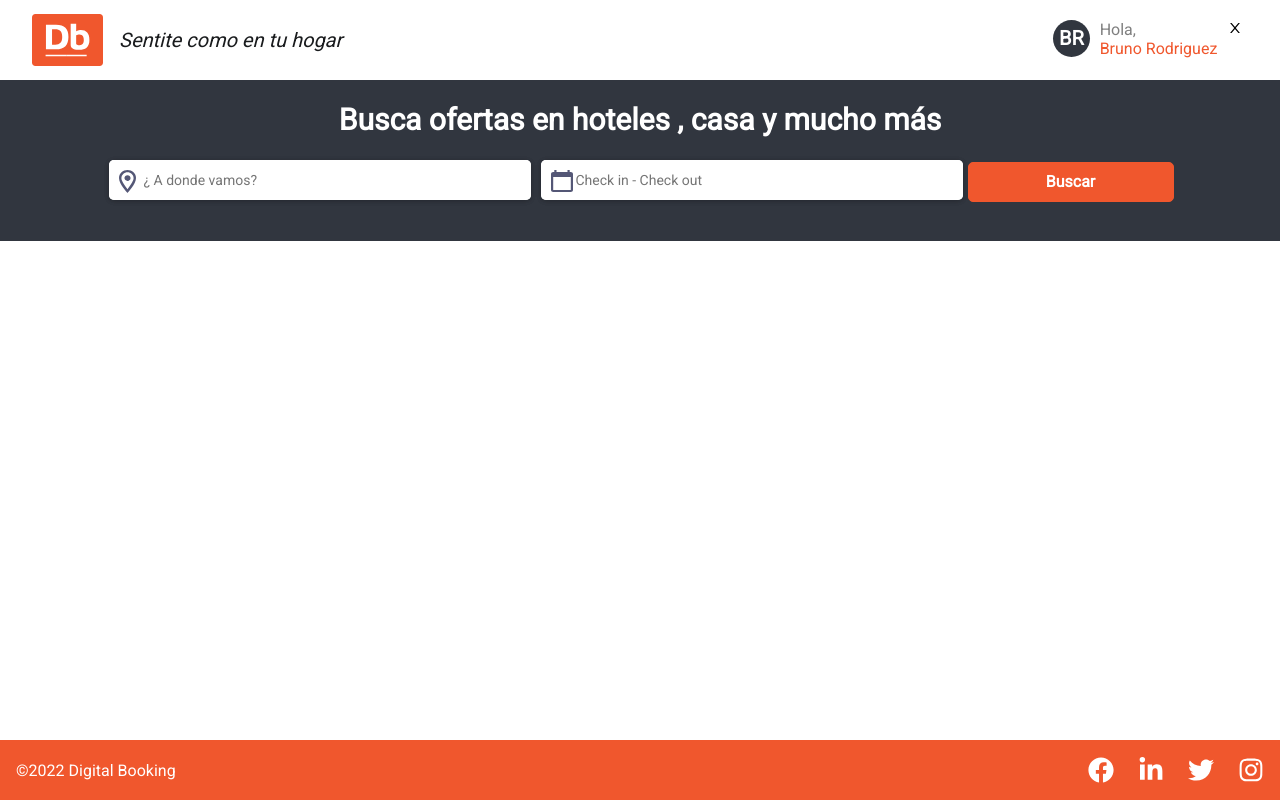
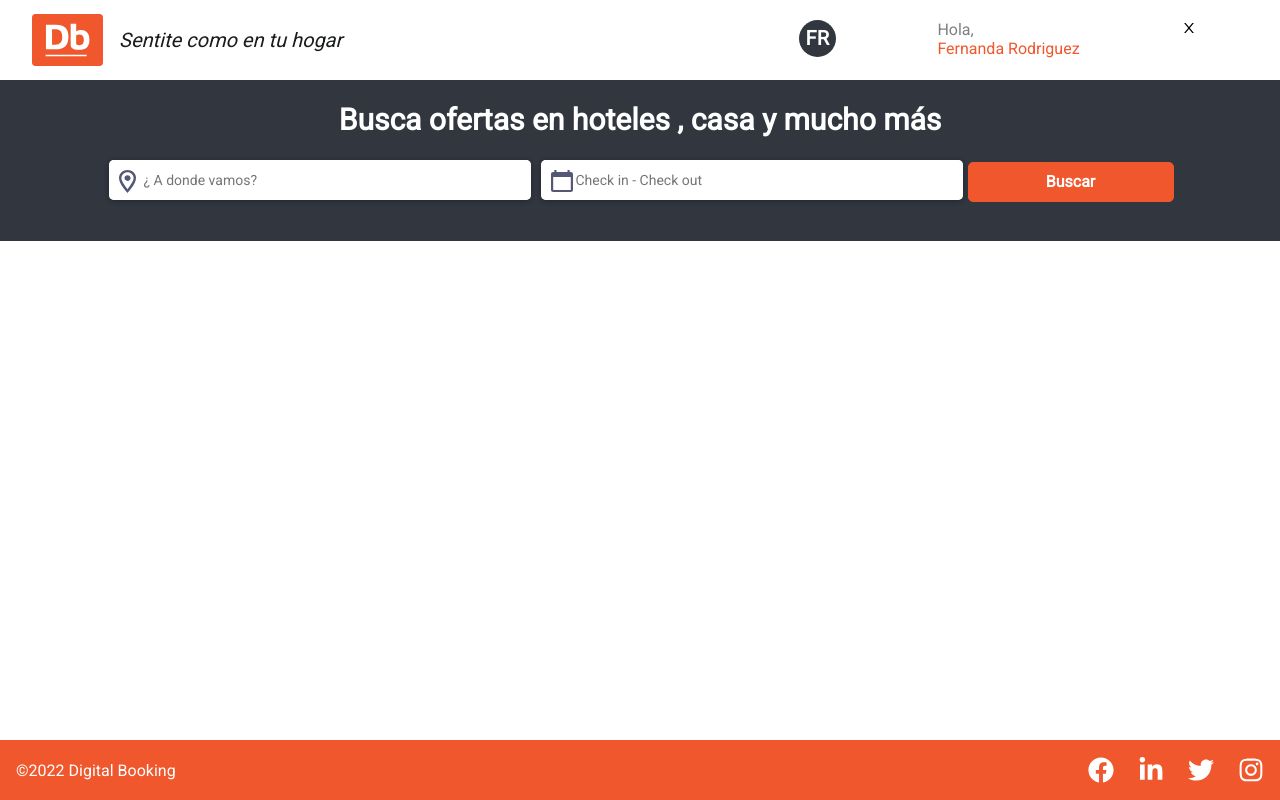
Before and after one commit to rodriguez02fer09/air-bnb, a React (Vite) app: page /home in a window 1280 px wide. Built offline with nearby package versions, Linux system fonts and the light colour scheme.

Commit message:
feat implementacion cerrar sesion

```diff
--- a/src/components/Avatar/Avatar.jsx
+++ b/src/components/Avatar/Avatar.jsx
@@ -1,15 +1,41 @@
-import React from "react";
+import React,{useState} from "react";
+
 import "./avatar.css";
+
 import SloganAvatar from "../SloganAvatar/SloganAvatar";
 import UserAvatar from "../UserAvatar/UserAvatar";
 import { AiOutlineClose } from "react-icons/ai";
+import Button from "../Button/Button"
+
 
 const Avatar = () => {
+  const [isLogger, setIsLogger] =useState (true)
+
+  const closeSesion = () => {
+    setIsLogger((currentState)=>{
+      console.log(currentState)
+      return false
+    })
+  }
+
   return (
     <div className="container_navbar_info">
-      <SloganAvatar />
-      <UserAvatar />
-      <AiOutlineClose />
+     {
+      isLogger
+      ?
+        (<>
+          <SloganAvatar name="Fernanda" lastName="Rodriguez" />
+          <UserAvatar name="Fernanda" lastName="Rodriguez" />
+          <AiOutlineClose  onClick={closeSesion}/>
+        </>)
+      :
+        (<>
+          <Button  text="Ingresar" style="btn-light" size="btn_1" />
+          <Button  text="Crear cuenta" style="btn-light" size="btn_1" />
+        </>)
+
+    }
+
     </div>
   );
 };
--- a/src/components/Avatar/avatar.css
+++ b/src/components/Avatar/avatar.css
@@ -1,5 +1,5 @@
 .container_navbar_info {
-    width: 200px;
+    width: 500px;
     height: 40px;
     display: flex;
     flex-direction: row;
--- a/src/components/SloganAvatar/SloganAvatar.jsx
+++ b/src/components/SloganAvatar/SloganAvatar.jsx
@@ -2,11 +2,13 @@ import React from "react";
 import "./sloganAvatar.css"
 
 
-const SloganAvatar =()=>{
+const SloganAvatar = ({name,lastName}) => {
+const firstLaterName= name?.charAt(0)
+const firstLaterLastName = lastName?.charAt(0)
 
     return(
     <div className="navBar_logoName">
-    <p>BR</p>
+    <p>{firstLaterName}{firstLaterLastName }</p>
   </div>)
 }
 export default SloganAvatar;
--- a/src/components/UserAvatar/UserAvatar.jsx
+++ b/src/components/UserAvatar/UserAvatar.jsx
@@ -1,20 +1,14 @@
 import React from "react";
-import "./useAvatar.css"
+import "./useAvatar.css";
 
-
-const UserAvatar = () => {
+const UserAvatar = ({ name, lastName }) => {
   return (
-
-
-          <div className="navBar_Name">
-            <p>Hola, </p>
-            <p> Bruno Rodriguez</p>
-
-          </div>
-
-
-
-
+    <div className="navBar_Name">
+      <p>Hola, </p>
+      <p>
+        {name} {lastName}
+      </p>
+    </div>
   );
 };
 export default UserAvatar;
```
